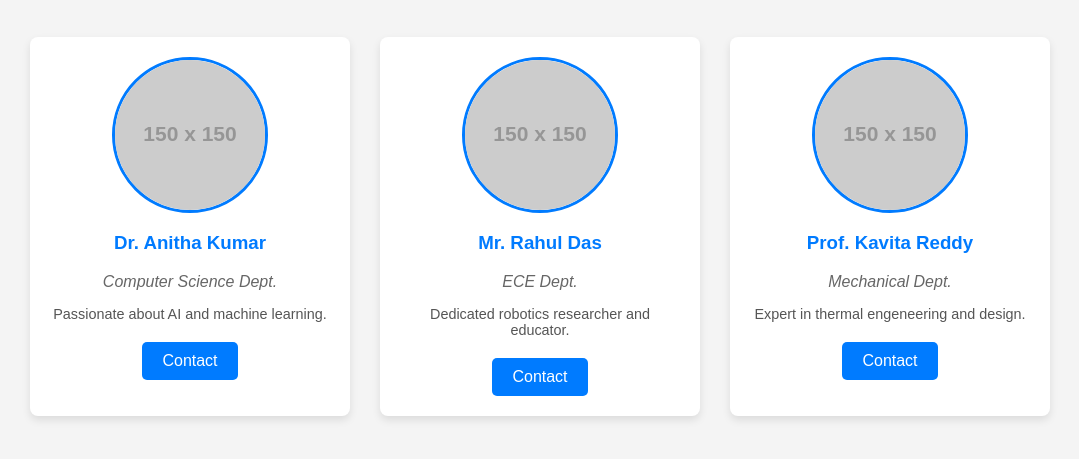
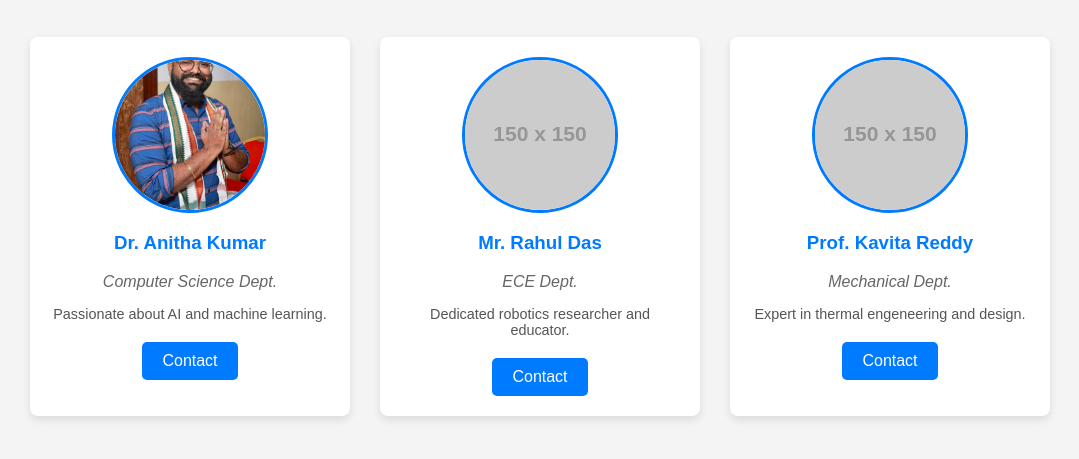
Before and after one commit to AbrahamDavidL/IIIBCAOracle, a plain HTML site: page index.html in a window 1280 px wide. Shown: the part 81-540 px from the top of the page, without its empty margins (100-1179 px from the left). Drawn offline with Linux system fonts and the light colour scheme; placeholder pictures from the web are drawn by us.

Commit message:
Update index.html

```diff
--- a/index.html
+++ b/index.html
@@ -15,7 +15,7 @@
     <main>
         <section class="faculty-cards">
             <div class="faculty-card">
-                <img src="https://via.placeholder.com/150" alt="Dr. Anitha Kumar">
+                <img src="img2.jpg" alt="Dr. Anitha Kumar">
                 <h3>Dr. Anitha Kumar</h3>
                 <p class="department">Computer Science Dept.</p>
                 <p class="description">Passionate about AI and machine learning.</p>
```
